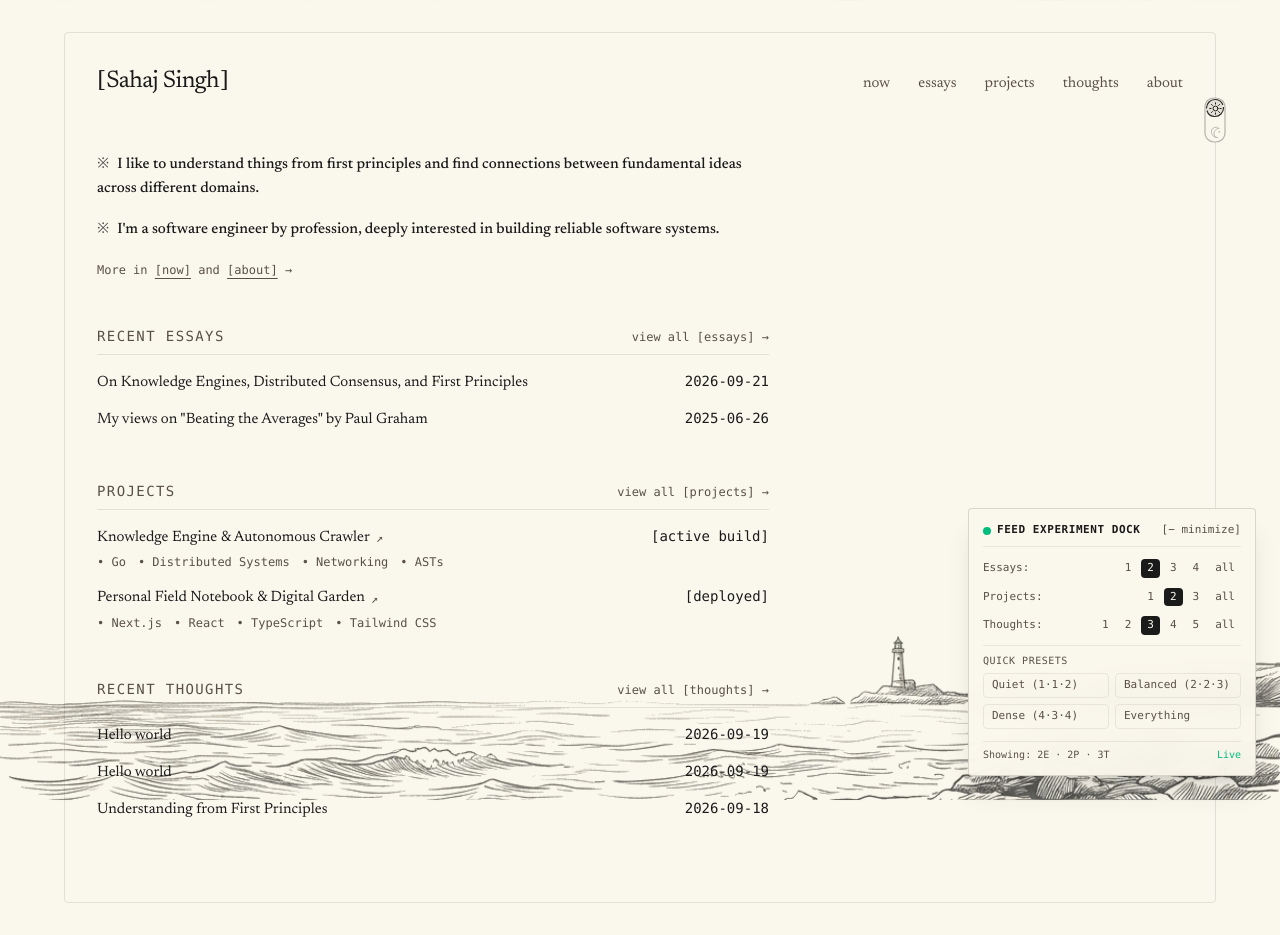
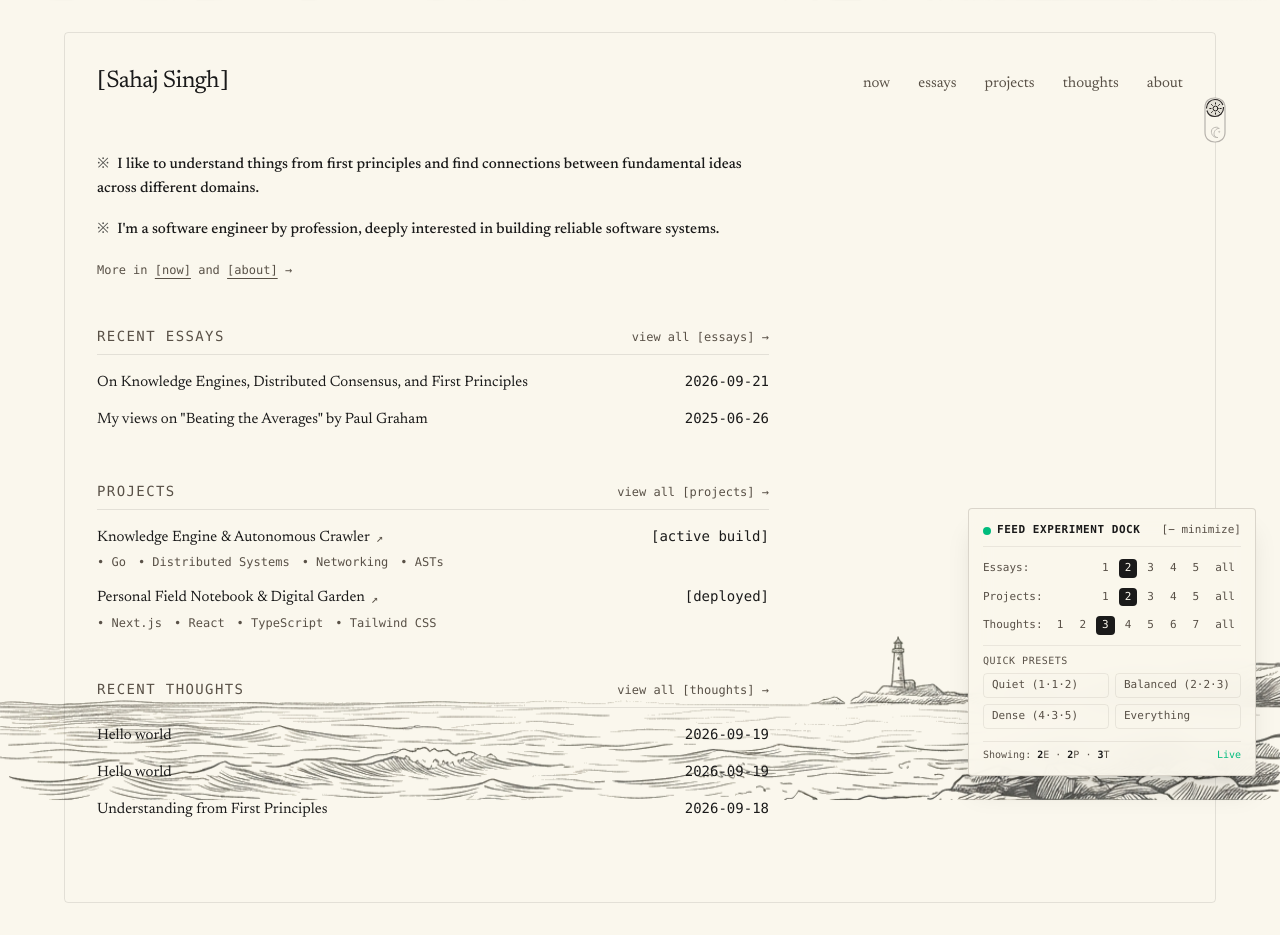
Before and after one commit to sahajdeepsingh651/sahajsingh, a Next.js app: page / in a window 1280 px wide. Built offline with nearby package versions, Linux system fonts and the light colour scheme.

Commit message:
feat(home): add high-fidelity sample pool to feed experiment to test counts up to 5 essays and 7 thoughts

```diff
--- a/src/components/HomeFeedExperiment.tsx
+++ b/src/components/HomeFeedExperiment.tsx
@@ -14,6 +14,73 @@ interface HomeFeedExperimentProps {
 
 type CountChoice = number | "all";
 
+// High-fidelity sample entries for testing layout density beyond the few published items
+const SAMPLE_ESSAYS: EssayMeta[] = [
+    {
+        slug: "sample-knowledge-graphs",
+        title: "The Architecture of Autonomous Knowledge Graphs",
+        date: "2025-04-18",
+        description:
+            "Exploration of graph-based entity synthesis and automated cross-referencing in personal research environments.",
+    },
+    {
+        slug: "sample-distributed-consensus",
+        title: "On Distributed Consensus and State Machine Replication",
+        date: "2025-03-02",
+        description:
+            "Mental models for leader election, log invariants, and crash fault tolerance in distributed storage systems.",
+    },
+    {
+        slug: "sample-estimative-probability",
+        title: "Estimative Probability Scales in Technical Writing",
+        date: "2025-01-15",
+        description:
+            "Adopting calibrated epistemic vocabularies to avoid ambiguity and overconfidence in system architecture docs.",
+    },
+];
+
+const SAMPLE_PROJECTS: Project[] = [
+    {
+        title: "Distributed Raft Log Engine",
+        description:
+            "A compact Raft consensus engine written in Go with deterministic fault injection, pluggable WAL storage, and vector clock ordering.",
+        tech: ["Go", "Raft", "Distributed Systems", "Storage Engines"],
+        status: "design",
+        link: "https://github.com/sahajdeepsingh651",
+    },
+    {
+        title: "Local Symbolic Knowledge Synthesizer",
+        description:
+            "An offline-first AST parser and semantic indexer extracting entity relationship graphs directly from source files and markdown notes.",
+        tech: ["TypeScript", "ASTs", "Graph Algorithms", "SQLite"],
+        status: "prototype",
+        link: "https://github.com/sahajdeepsingh651",
+    },
+];
+
+const SAMPLE_THOUGHTS: ThoughtMeta[] = [
+    {
+        slug: "sample-latency-numbers",
+        title: "Latency Numbers Every Systems Engineer Should Memorize",
+        date: "2026-08-14",
+    },
+    {
+        slug: "sample-active-recall",
+        title: "Active Recall vs Passive Consumption in Technical Study",
+        date: "2026-07-29",
+    },
+    {
+        slug: "sample-software-reliability",
+        title: "The Epistemology of Software Reliability",
+        date: "2026-06-10",
+    },
+    {
+        slug: "sample-compilers-as-mirrors",
+        title: "Compilers as Mirrors of Thought",
+        date: "2026-05-04",
+    },
+];
+
 export default function HomeFeedExperiment({
     essays,
     projects,
@@ -24,12 +91,32 @@ export default function HomeFeedExperiment({
     const [thoughtCount, setThoughtCount] = useState<CountChoice>(3);
     const [isExpanded, setIsExpanded] = useState<boolean>(true);
 
+    // Combine published content with realistic samples to enable testing density up to 5 essays, 5 projects, and 7 thoughts
+    const allEssays = [
+        ...essays,
+        ...SAMPLE_ESSAYS.filter(
+            (s) => !essays.some((e) => e.title.toLowerCase() === s.title.toLowerCase()),
+        ),
+    ];
+    const allProjects = [
+        ...projects,
+        ...SAMPLE_PROJECTS.filter(
+            (s) => !projects.some((p) => p.title.toLowerCase() === s.title.toLowerCase()),
+        ),
+    ];
+    const allThoughts = [
+        ...thoughts,
+        ...SAMPLE_THOUGHTS.filter(
+            (s) => !thoughts.some((t) => t.title.toLowerCase() === s.title.toLowerCase()),
+        ),
+    ];
+
     const visibleEssays =
-        essayCount === "all" ? essays : essays.slice(0, essayCount);
+        essayCount === "all" ? allEssays : allEssays.slice(0, essayCount);
     const visibleProjects =
-        projectCount === "all" ? projects : projects.slice(0, projectCount);
+        projectCount === "all" ? allProjects : allProjects.slice(0, projectCount);
     const visibleThoughts =
-        thoughtCount === "all" ? thoughts : thoughts.slice(0, thoughtCount);
+        thoughtCount === "all" ? allThoughts : allThoughts.slice(0, thoughtCount);
 
     const applyPreset = (e: CountChoice, p: CountChoice, t: CountChoice) => {
         setEssayCount(e);
@@ -63,7 +150,16 @@ export default function HomeFeedExperiment({
                                     className="flex flex-col sm:flex-row sm:items-baseline justify-between gap-1"
                                 >
                                     <Link
-                                        href={`/essays/${essay.slug}`}
+                                        href={
+                                            essay.slug.startsWith("sample-")
+                                                ? "/essays"
+                                                : `/essays/${essay.slug}`
+                                        }
+                                        title={
+                                            essay.slug.startsWith("sample-")
+                                                ? "Sample entry for testing layout density"
+                                                : undefined
+                                        }
                                         className="text-[var(--text-color)] hover:underline underline-offset-4 decoration-current/40"
                                     >
                                         {essay.title}
@@ -150,7 +246,16 @@ export default function HomeFeedExperiment({
                                     className="flex flex-col sm:flex-row sm:items-baseline justify-between gap-1"
                                 >
                                     <Link
-                                        href={`/thoughts/${thought.slug}`}
+                                        href={
+                                            thought.slug.startsWith("sample-")
+                                                ? "/thoughts"
+                                                : `/thoughts/${thought.slug}`
+                                        }
+                                        title={
+                                            thought.slug.startsWith("sample-")
+                                                ? "Sample entry for testing layout density"
+                                                : undefined
+                                        }
                                         className="text-[var(--text-color)] hover:underline underline-offset-4 decoration-current/40"
                                     >
                                         {thought.title}
@@ -205,7 +310,7 @@ export default function HomeFeedExperiment({
                             <div className="flex items-center justify-between gap-1">
                                 <span className="text-[11px] text-[var(--text-muted)]">Essays:</span>
                                 <div className="flex items-center gap-1">
-                                    {([1, 2, 3, 4, "all"] as const).map((count) => (
+                                    {([1, 2, 3, 4, 5, "all"] as const).map((count) => (
                                         <button
                                             key={String(count)}
                                             type="button"
@@ -226,7 +331,7 @@ export default function HomeFeedExperiment({
                             <div className="flex items-center justify-between gap-1">
                                 <span className="text-[11px] text-[var(--text-muted)]">Projects:</span>
                                 <div className="flex items-center gap-1">
-                                    {([1, 2, 3, "all"] as const).map((count) => (
+                                    {([1, 2, 3, 4, 5, "all"] as const).map((count) => (
                                         <button
                                             key={String(count)}
                                             type="button"
@@ -247,7 +352,7 @@ export default function HomeFeedExperiment({
                             <div className="flex items-center justify-between gap-1">
                                 <span className="text-[11px] text-[var(--text-muted)]">Thoughts:</span>
                                 <div className="flex items-center gap-1">
-                                    {([1, 2, 3, 4, 5, "all"] as const).map((count) => (
+                                    {([1, 2, 3, 4, 5, 6, 7, "all"] as const).map((count) => (
                                         <button
                                             key={String(count)}
                                             type="button"
@@ -286,10 +391,10 @@ export default function HomeFeedExperiment({
                                     </button>
                                     <button
                                         type="button"
-                                        onClick={() => applyPreset(4, 3, 4)}
+                                        onClick={() => applyPreset(4, 3, 5)}
                                         className="px-2 py-1 rounded text-[11px] text-left border border-current/10 text-[var(--text-muted)] hover:text-[var(--text-color)] hover:bg-current/10 cursor-pointer"
                                     >
-                                        Dense (4·3·4)
+                                        Dense (4·3·5)
                                     </button>
                                     <button
                                         type="button"
@@ -303,9 +408,22 @@ export default function HomeFeedExperiment({
                         </div>
 
                         {/* Status Readout */}
-                        <div className="pt-1.5 border-t border-current/10 text-[10px] text-[var(--text-muted)] flex items-center justify-between">
-                            <span>Showing: {visibleEssays.length}E · {visibleProjects.length}P · {visibleThoughts.length}T</span>
-                            <span className="text-emerald-500">Live</span>
+                        <div className="pt-1.5 border-t border-current/10 text-[10px] text-[var(--text-muted)] space-y-1">
+                            <div className="flex items-center justify-between">
+                                <span>
+                                    Showing: <strong className="text-[var(--text-color)]">{visibleEssays.length}</strong>E ·{" "}
+                                    <strong className="text-[var(--text-color)]">{visibleProjects.length}</strong>P ·{" "}
+                                    <strong className="text-[var(--text-color)]">{visibleThoughts.length}</strong>T
+                                </span>
+                                <span className="text-emerald-500">Live</span>
+                            </div>
+                            {(visibleEssays.length > essays.length ||
+                                visibleProjects.length > projects.length ||
+                                visibleThoughts.length > thoughts.length) && (
+                                <p className="text-[10px] text-[var(--text-muted)] leading-tight italic">
+                                    * Sample items active to test density beyond currently published ({essays.length}E, {projects.length}P, {thoughts.length}T).
+                                </p>
+                            )}
                         </div>
                     </div>
                 )}
```
